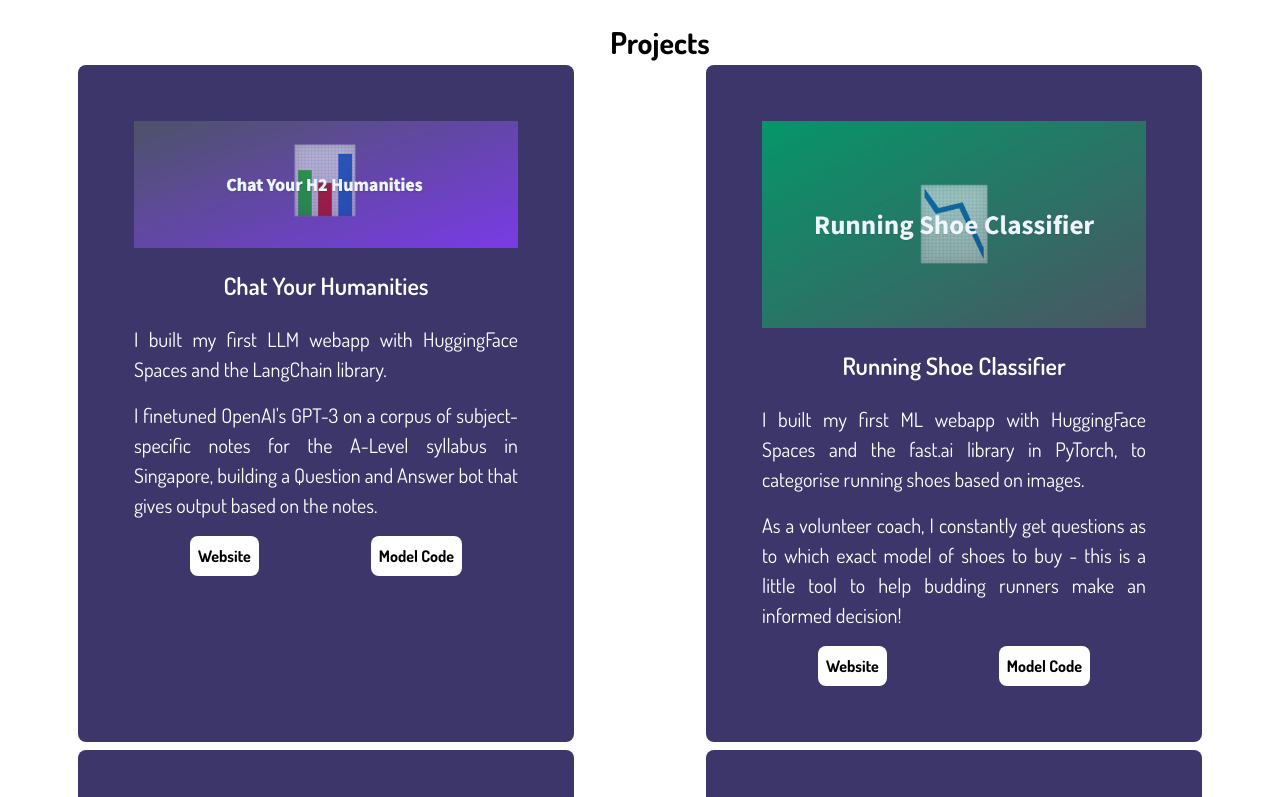
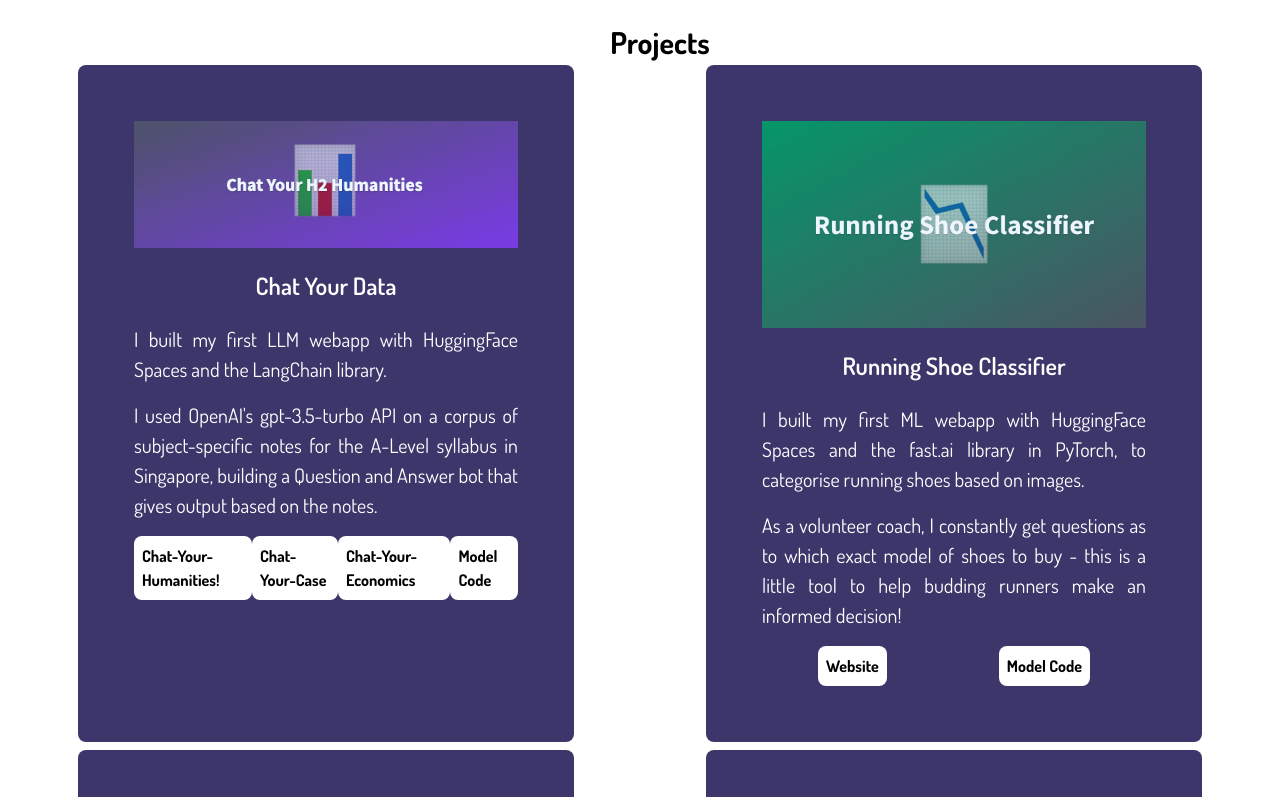
Before and after one commit to danielcwq/personal-website-current-build, a React (Create React App) app: page /portfolio in a window 1280 px wide. Shown: the part 409-1206 px from the top of the page. Built offline with nearby package versions, Linux system fonts and the light colour scheme.

Commit message:
Updated portfolio

```diff
--- a/src/components/portfolio.js
+++ b/src/components/portfolio.js
@@ -71,18 +71,24 @@
                         <div className = 'm-8 p-6 md:rounded-xl text-white font-dosis'>
                             <img src='./chathumans.png'/>
                             <div className = "text-2xl font-semibold my-5 text-center ">
-                                Chat Your Humanities
+                                Chat Your Data
                             </div>
                             <div className = 'text-xl text-justify my-4'>
                             I built my first LLM webapp with HuggingFace Spaces and the LangChain library.
                             </div>
                             <div className = 'text-xl text-justify my-4'>
-                            I finetuned OpenAI's GPT-3 on a corpus of subject-specific notes for the A-Level syllabus in Singapore, building a Question and Answer bot that gives output based on the notes.
+                            I used OpenAI's gpt-3.5-turbo API on a corpus of subject-specific notes for the A-Level syllabus in Singapore, building a Question and Answer bot that gives output based on the notes.
                             </div>
 
-                            <div className = 'flex flex-row justify-around mt-4'>
+                            <div className = 'flex justify-around mt-4'>
                                 <a href = 'https://huggingface.co/spaces/danielcwq/chat-your-humanities'class = 'rounded-lg bg-white text-black p-2' target = '_blank'>
-                                    <b>Website</b>
+                                    <b>Chat-Your-Humanities!</b>
+                                </a>
+                                <a href = 'https://huggingface.co/spaces/danielcwq/chat-your-case'class = 'rounded-lg bg-white text-black p-2' target = '_blank'>
+                                    <b>Chat-Your-Case</b>
+                                </a>
+                                <a href = 'https://huggingface.co/spaces/danielcwq/chat-your-data-trial' class = 'rounded-lg bg-white text-black p-2' target = '_blank'>
+                                    <b>Chat-Your-Economics</b>
                                 </a>
                                 <a href = 'https://huggingface.co/spaces/danielcwq/chat-your-humanities/tree/main' className = 'rounded-lg bg-white text-black p-2' target = '_blank'>
                                     <b>Model Code</b>
```
